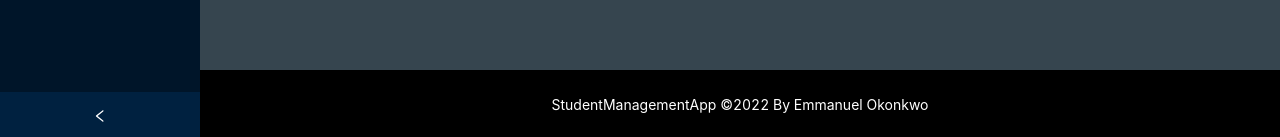
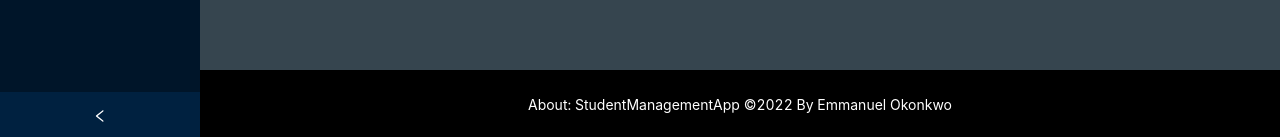
Before and after one commit to EmmanuelEO/StudentManagementApp, a React (Create React App) app in the folder src/frontend/: page / in a window 1280 px wide. Both pictures are taken after a click on the item "Dark Mode". Shown: the part 660-797 px from the top of the page. Built offline with nearby package versions, Linux system fonts and the light colour scheme; no server answers.

Commit message:
Added a message to the footer menu of the website.

```diff
--- a/src/frontend/src/App.js
+++ b/src/frontend/src/App.js
@@ -218,7 +218,7 @@ function App() {
                     <p style={{ padding: '1rem', textAlign: 'center' }}>{students.length === 0 && "No Students were found"}</p>
                 </div>
             </Content>
-            <Footer style={{ textAlign: 'center', color: "white", backgroundColor: "black" }}>StudentManagementApp ©2022 By Emmanuel Okonkwo</Footer>
+            <Footer style={{ textAlign: 'center', color: "white", backgroundColor: "black" }}>About: StudentManagementApp ©2022 By Emmanuel Okonkwo</Footer>
         </Layout>}
     </Layout>
 }
```
Also changed, not shown: 1 other file (tests, documents, lock files or other folders).
